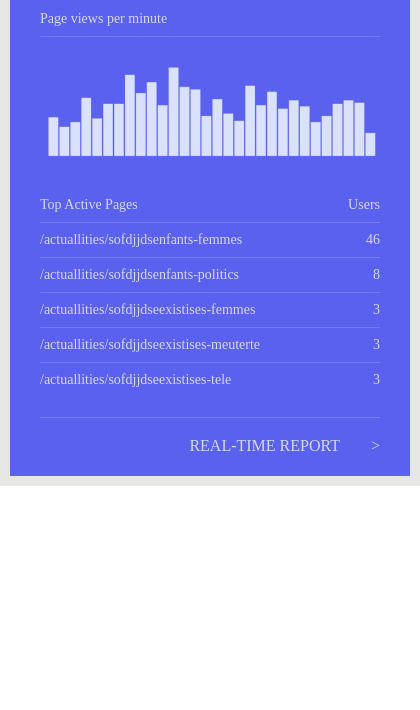
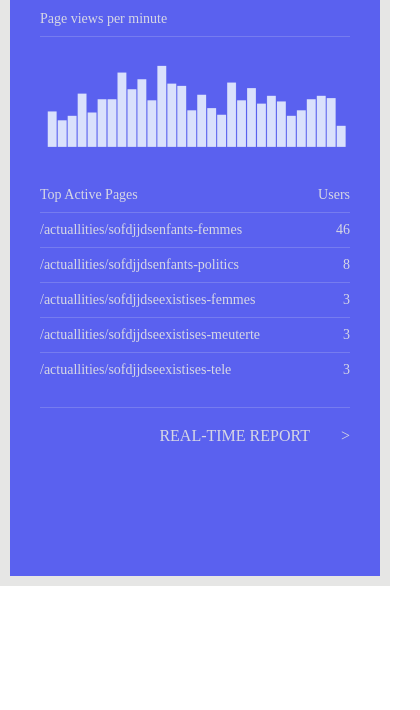
Before and after one commit to odrobcha/css-integration, a website: page index2.html in a window 390 px wide. Shown: the part 134-844 px from the top of the page, 420 px wide, since content can reach past the window. Drawn offline with Linux system fonts and the light colour scheme.

Commit message:
Make responsive interface2 for screens smaller 400px

```diff
--- a/style2.scss
+++ b/style2.scss
@@ -9,6 +9,9 @@ $color-purple: #5a61ef;
     background-color: $color-gray;
     padding: 10px;
     color: $color-gray;
+    @media only screen and (max-width: 400px) {
+        width: 100%;
+    }
 
     .item{
         background-color: $color-purple;
```
Also changed, not shown: style2.css, 1 other file.
